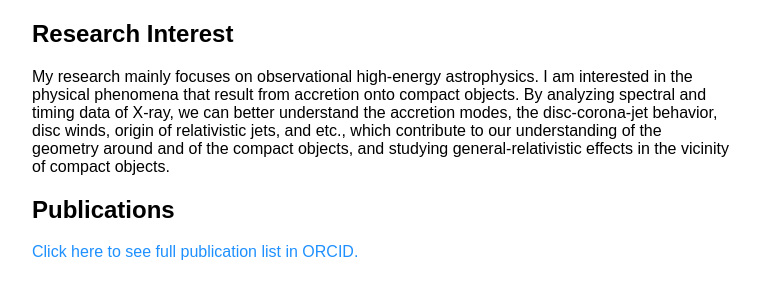
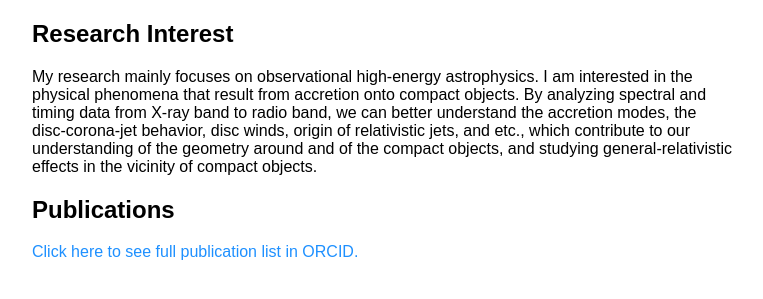
Before and after one commit to lzzyx96txdy/lzzyx96txdy.github.io, a Jekyll site: the page built from index.md, in a window 1280 px wide, cut to the strip 372-671 px from the top of the page. Shown: the whole strip, without its empty margins (258-1021 px from the left). Built offline with Jekyll 4.4.1, drawn with Linux system fonts in a browser that asks for light colours; our own code applies the rules of GitHub Pages for plain Markdown files.

Commit message:
update index

```diff
--- a/index.md
+++ b/index.md
@@ -10,7 +10,7 @@ Now I work as an astronomy PhD candidate @ Kapteyn Astronomical Institute, Unive
 
 ## Research Interest
 
-My research mainly focuses on observational high-energy astrophysics. I am interested in the physical phenomena that result from accretion onto compact objects. By analyzing spectral and timing data of X-ray, we can better understand the accretion modes, the disc-corona-jet behavior, disc winds, origin of relativistic jets, and etc., which contribute to our understanding of the geometry around and of the compact objects, and studying general-relativistic effects in the vicinity of compact objects.
+My research mainly focuses on observational high-energy astrophysics. I am interested in the physical phenomena that result from accretion onto compact objects. By analyzing spectral and timing data from X-ray band to radio band, we can better understand the accretion modes, the disc-corona-jet behavior, disc winds, origin of relativistic jets, and etc., which contribute to our understanding of the geometry around and of the compact objects, and studying general-relativistic effects in the vicinity of compact objects.
 
 <!-- > While all of these areas are easy to start with, it is quite complicated to further digest and do research. Previous efforts may push us towards ultimate goal.
 > - With the confusing actual problems, how to solve these questions remains unknown.
```
